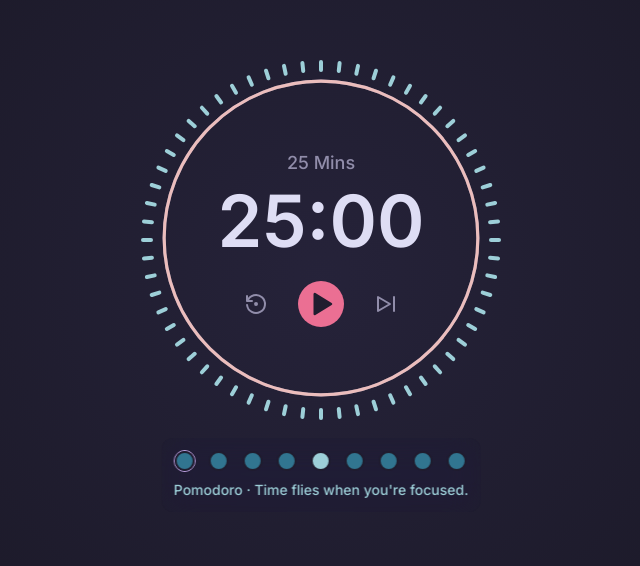
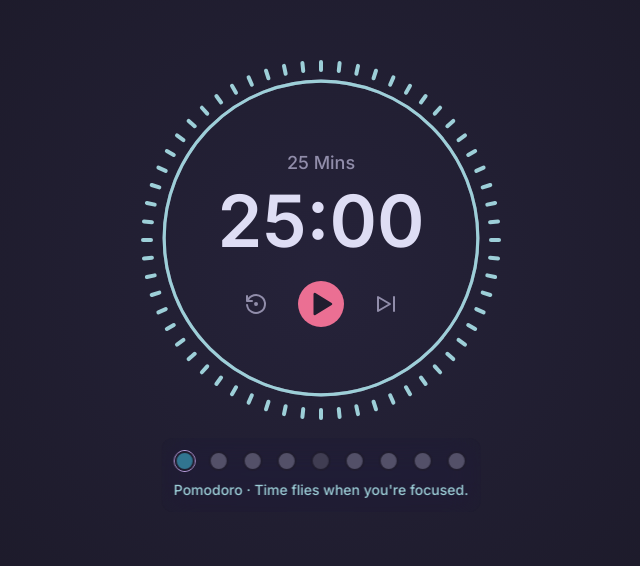
Before and after one commit to shinjith-dev/pomtick, a Next.js app: page / in a window 1280 px wide. Shown: the part 122-688 px from the top of the page, without its empty margins (319-959 px from the left). Built offline with nearby package versions, Linux system fonts and the light colour scheme.

Commit message:
feat: update color

```diff
--- a/components/state-indicator/StatusProgress.tsx
+++ b/components/state-indicator/StatusProgress.tsx
@@ -9,8 +9,6 @@ const StateProgress = ({ states, activeState }: Props) => {
 
   const lengthWithoutShortBreak =
     states.filter((state) => state.type !== "short-break").length - 1;
-
-  console.log(lengthWithoutShortBreak, activeStateWIthoutShortBreak);
 
   useEffect(() => {
     const state = states[activeState];
--- a/components/state-indicator/index.tsx
+++ b/components/state-indicator/index.tsx
@@ -35,7 +35,7 @@ const StateIndicator = ({ states, activeState }: Props) => {
                 className={`flex flex-col items-center rounded-full border transition-all duration-300 ${index === activeState ? "border-iris" : "border-[transparent]"}`}
               >
                 <div
-                  className={`h-4 w-4 rounded-full border-2 border-surface sm:h-5 sm:w-5 ${state.type === "pomodoro" ? "bg-pine" : "bg-foam"}`}
+                  className={`h-4 w-4 rounded-full border-2 border-surface sm:h-5 sm:w-5 ${state.type === "pomodoro" && index <= activeState ? "bg-pine" : state.type === "long-break" && index <= activeState ? "bg-foam" : state.type === "pomodoro" ? "bg-highlight-high" : "bg-highlight-med"}`}
                 />
               </div>
             ) : null,
--- a/components/timer/CircularProgress.tsx
+++ b/components/timer/CircularProgress.tsx
@@ -23,7 +23,7 @@ const CircularProgress = ({ pomodoro, totalDuration }: Props) => {
             cy="51"
           />
           <circle
-            stroke="hsl(var(--color-rose))"
+            stroke="hsl(var(--color-foam))"
             strokeWidth="1"
             strokeDasharray={circumference + " " + circumference}
             className="transition-all duration-300"
```
